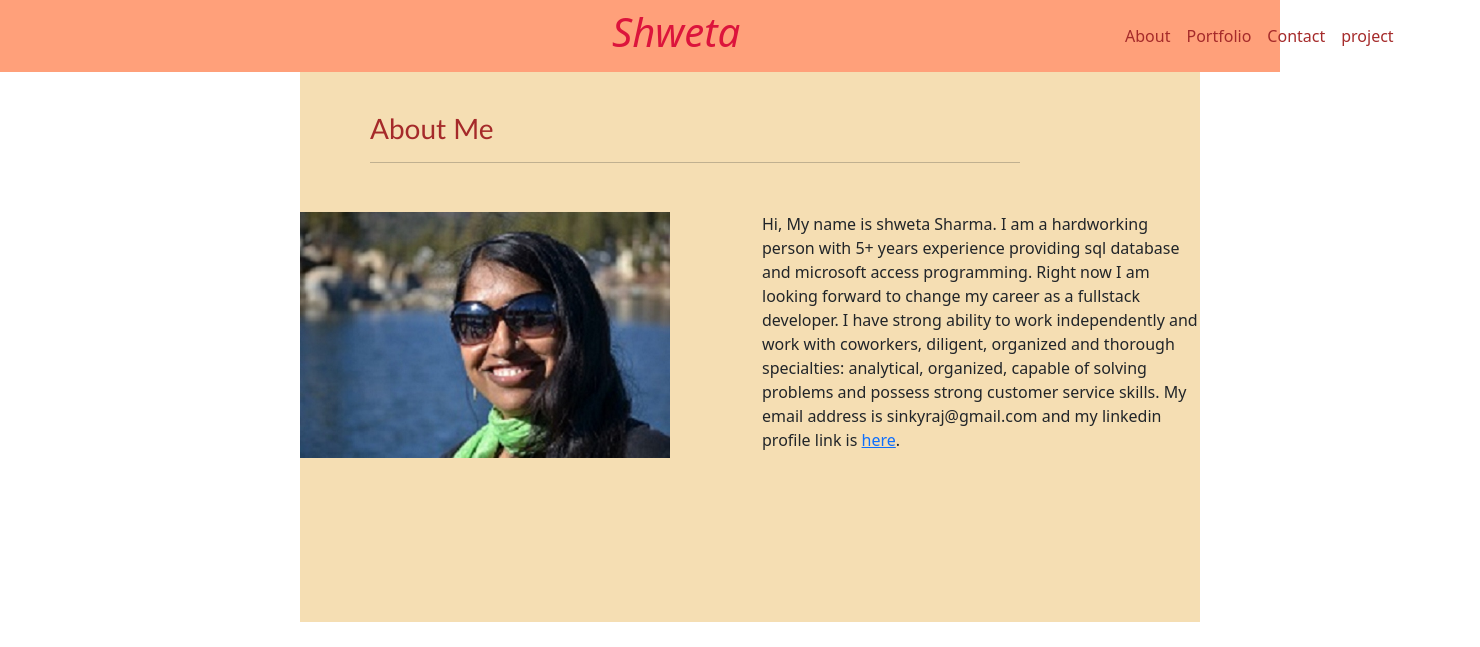
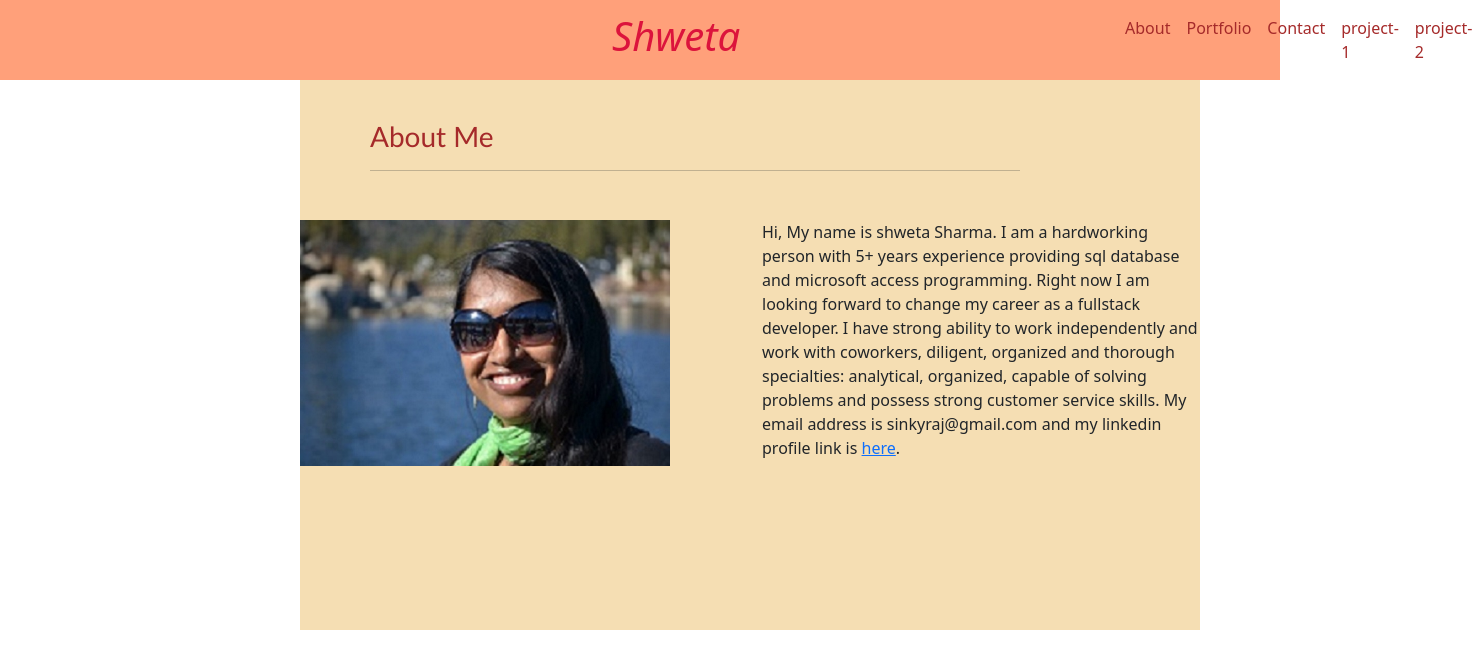
Before and after one commit to sinkyraj/myPortfolio, a plain HTML site: page index.html in a window 1280 px wide. Shown: the top 647 px of the page, 1480 px wide, since content can reach past the window. Drawn offline with nearby package versions, Linux system fonts and the light colour scheme.

Commit message:
Project-2 link

```diff
--- a/index.html
+++ b/index.html
@@ -30,7 +30,11 @@
             <a id="navbarlink" class="nav-link active" aria-current="page" href="contact.html">Contact</a>
           </li>
           <li class="nav-item">
-            <a id="navbarlink" class="nav-link active" aria-current="page" href="https://ohskie3.github.io/Project-1/">project</a>
+            <a id="navbarlink" class="nav-link active" aria-current="page" href="https://ohskie3.github.io/Project-1/">project-1</a>
+          </li>
+          <li class="nav-item">
+            <a id="navbarlink" class="nav-link active" aria-current="page"
+              href="https://limitless-fortress-65893.herokuapp.com//">project-2</a>
           </li>
         </ul>
 
```
